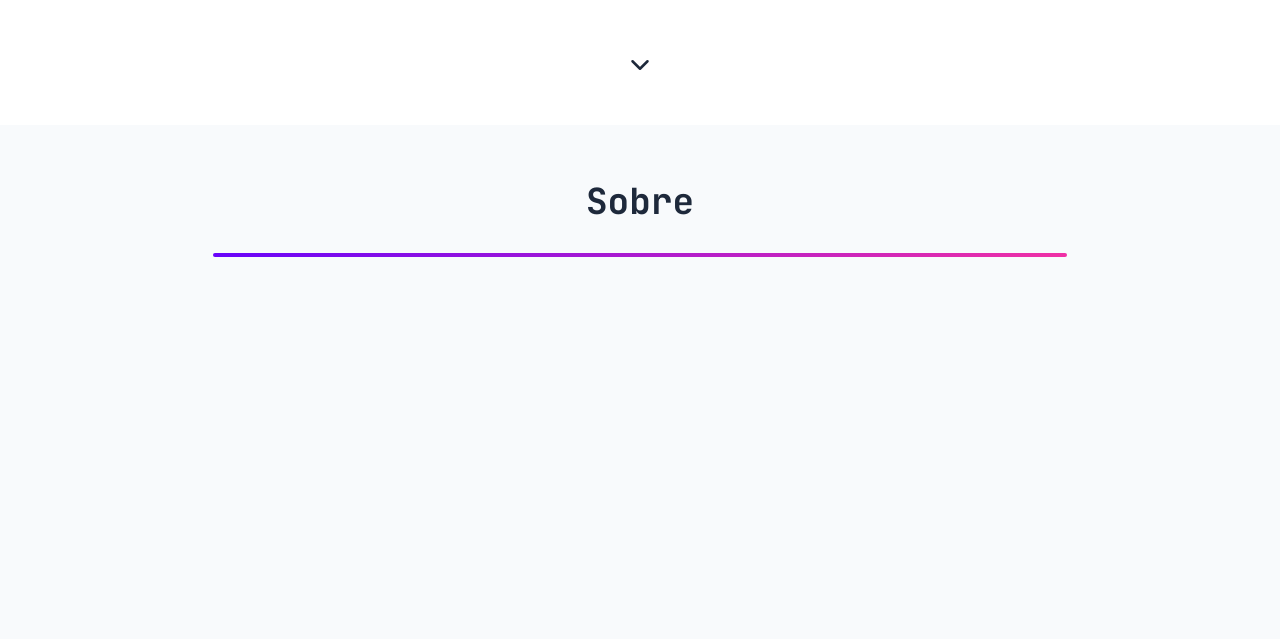
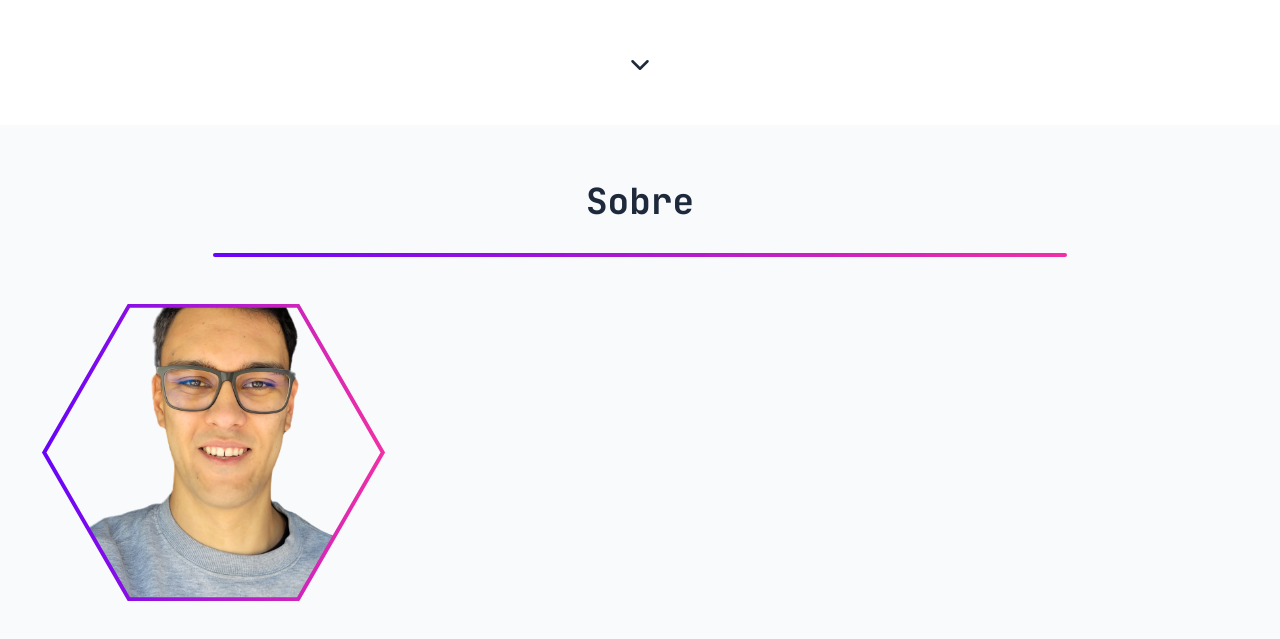
Before and after one commit to GiovanniRS/Portfolio, a React (Vite) app: page / in a window 1280 px wide. Shown: the part 675-1314 px from the top of the page. Built offline with nearby package versions, Linux system fonts and the light colour scheme; what tailwindcss-text-fill would draw is missing.

Commit message:
Adicionando foto na section sobre

```diff
--- a/src/components/About.tsx
+++ b/src/components/About.tsx
@@ -1,9 +1,16 @@
+import foto from "../assets/foto.png"
+import hexagono from "../assets/hexagono.svg"
+
 export default function About() {
     return(
         <section className="min-h-screen py-14 bg-slate-50 dark:bg-neutral-900">
             <div className="container mx-auto">
                 <h2 className="text-4xl font-bold text-center">Sobre</h2>
                 <div className="h-1 w-2/3 mx-auto mt-8 bg-gradient-to-r from-violet-gr to-pink-gr rounded-full " />
+                <figure className="w-1/3 flex justify-center items-end relative">
+                    <img src={foto} alt="" className="w-10/12" />
+                    <img src={hexagono} alt="" className="absolute top-0 w-11/12" />
+                </figure>
             </div>
         </section>
     )
```
Also changed, not shown: src/assets/foto.png (added), src/assets/hexagono.svg (added).
